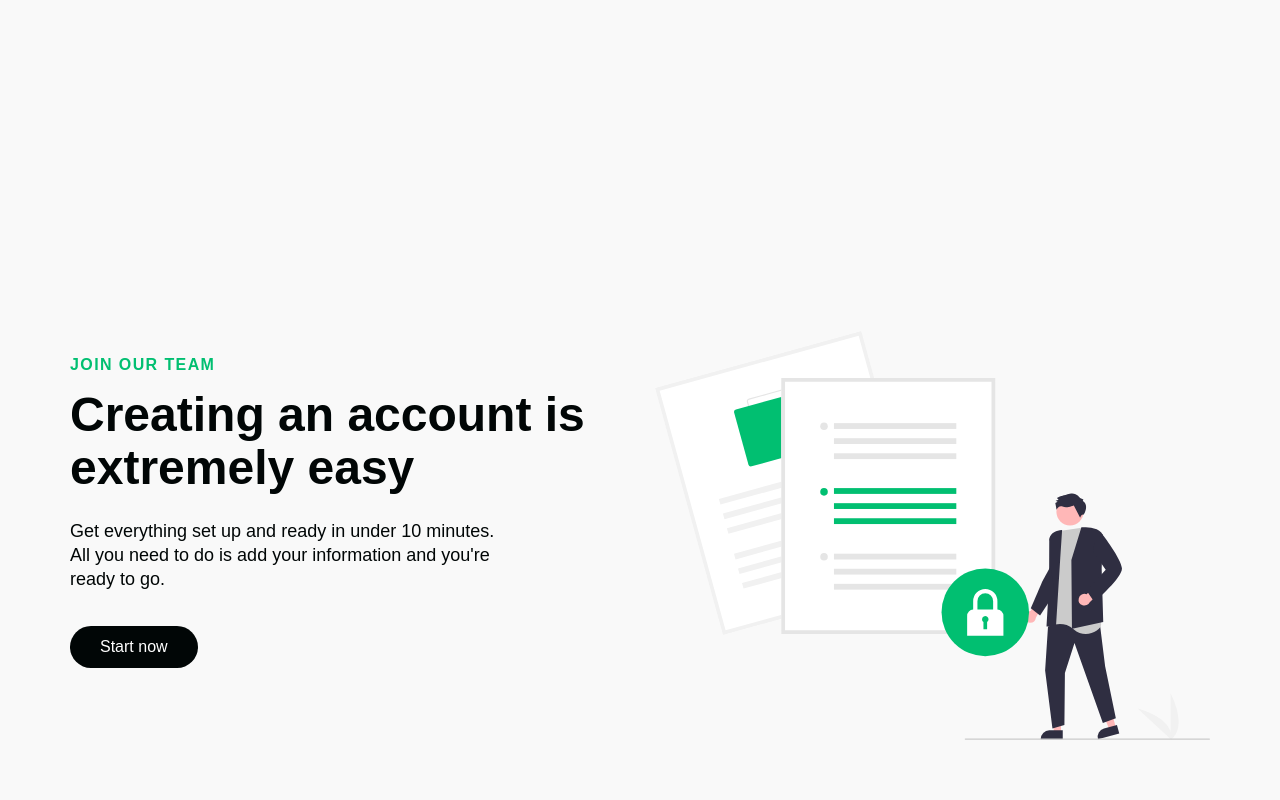
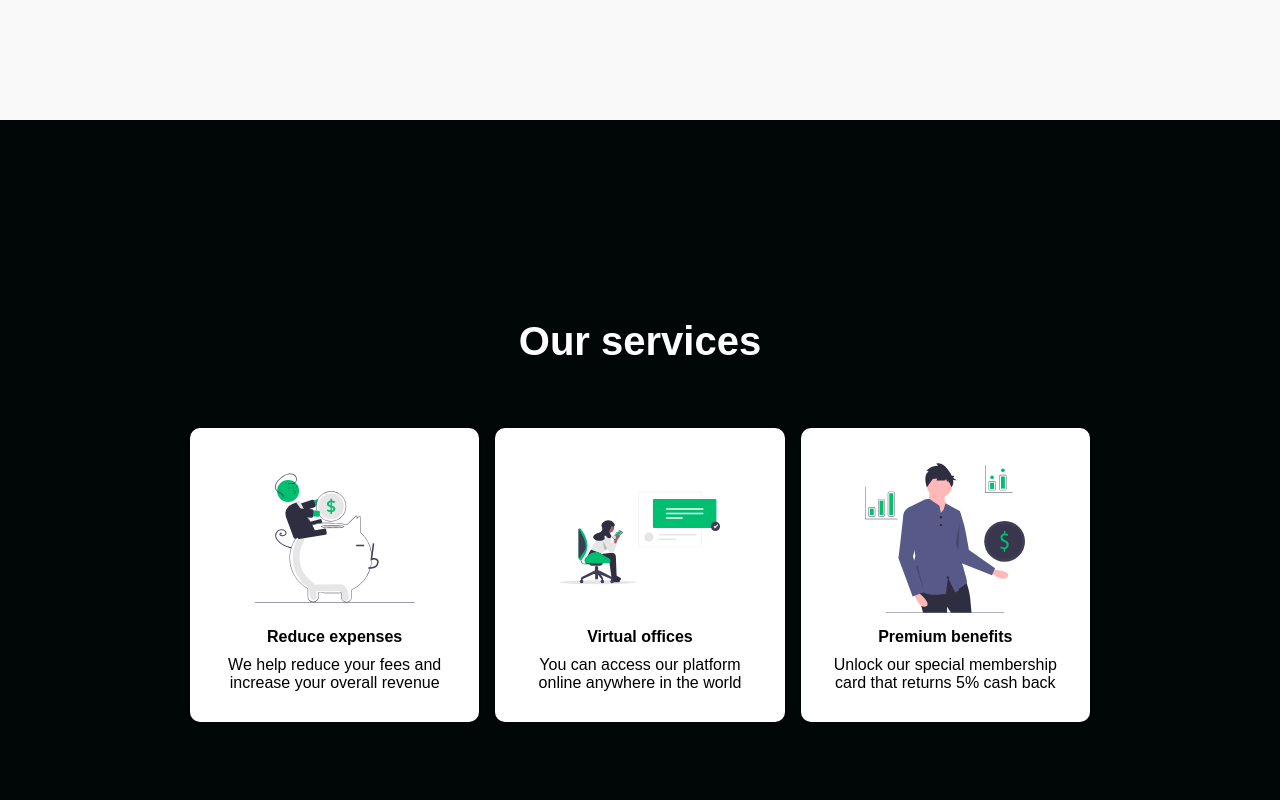
Before and after one commit to AgataLiberska/react-website-yt, a React (Create React App) app: page / in a window 1280 px wide. Shown: the part 2400-3200 px from the top of the page. Built offline with nearby package versions, Linux system fonts and the light colour scheme; a web font is replaced by a local one.

Commit message:
add services section and start signin page

```diff
--- a/src/App.js
+++ b/src/App.js
@@ -1,12 +1,16 @@
 import React from 'react';
 import Home from './pages';
-import {BrowserRouter as Router} from 'react-router-dom';
+import SignIn from './pages/signin';
+import {BrowserRouter as Router, Route, Switch} from 'react-router-dom';
 import './App.css';
 
 function App() {
   return (
     <Router>
-      <Home />
+      <Switch>
+        <Route path='/' component={Home} exact/>
+        <Route path='/signin' component={SignIn} exact />
+      </Switch>
     </Router>
   );
 }
--- /dev/null
+++ b/src/components/Services/ServicesElements.js
@@ -0,0 +1,81 @@
+import styled from 'styled-components';
+
+export const ServicesContainer = styled.div`
+    height: 800px;
+    display: flex;
+    flex-direction: column;
+    justify-content: center;
+    align-items: center;
+    background: #010606;
+
+    @media screen and (max-width: 768px) {
+        height: 1100px;
+    }
+
+    @media screen and (max-width: 480px) {
+        height: 1300px;
+    }
+`
+
+export const ServicesWrapper = styled.div`
+    max-width: 1000px;
+    margin: 0 auto;
+    display: grid;
+    grid-template-columns: 1fr 1fr 1fr;
+    align-items: center;
+    grid-gap: 16px;
+    padding: 0 50px;
+
+    @media screen and (max-width: 1000px) {
+        grid-template-columns: 1fr 1fr;
+    }
+
+    @media screen and (max-width: 768px) {
+        grid-template-columns: 1fr;
+    }
+`
+
+export const ServicesCard = styled.div`
+    background: #fff;
+    display: flex;
+    flex-direction: column;
+    justify-content: flex-start;
+    align-items: center;
+    border-radius: 10px;
+    max-height: 340px;
+    padding: 30px;
+    box-shadow: 0 1px 3px rgb( 0 0 0 / 0.2);
+    transition: all 0.2s ease-in-out;
+
+    &:hover {
+        transform: scale(1.02);
+        cursor: pointer;
+    }
+`
+
+export const ServicesIcon = styled.img`
+    height: 160px;
+    width: 160px;
+    margin-bottom: 10px;
+
+`
+
+export const ServicesH1 = styled.h1`
+    font-size: 2.5rem;
+    color: #fff;
+    margin-bottom: 64px;
+
+    @media screen and (max-width: 480px) {
+        font-size: 2rem;
+    }
+`
+
+export const ServicesH2 = styled.h2`
+    font-size: 1rem;
+    margin-bottom: 10px;
+`
+
+export const ServicesP = styled.p`
+    font-size: 1rem;
+    text-align: center;
+`
--- /dev/null
+++ b/src/components/Services/index.js
@@ -0,0 +1,41 @@
+import React from 'react';
+import Icon1 from '../../images/savings.svg';
+import Icon2 from '../../images/virtual-offices.svg';
+import Icon3 from '../../images/benefits.svg';
+import {
+    ServicesContainer,
+    ServicesWrapper,
+    ServicesCard,
+    ServicesIcon,
+    ServicesH1,
+    ServicesH2,
+    ServicesP,
+} from './ServicesElements';
+
+const Services = () => {
+    return (
+        <ServicesContainer id='services'>
+            <ServicesH1>Our services</ServicesH1>
+            <ServicesWrapper>
+                <ServicesCard>
+                    <ServicesIcon src={Icon1}/>
+                    <ServicesH2>Reduce expenses</ServicesH2>
+                    <ServicesP>We help reduce your fees and increase your overall revenue</ServicesP>
+                </ServicesCard>
+                <ServicesCard>
+                <ServicesIcon src={Icon2}/>
+                    <ServicesH2>Virtual offices</ServicesH2>
+                    <ServicesP>You can access our platform online anywhere in the world</ServicesP>
+                </ServicesCard>
+                <ServicesCard>
+                <ServicesIcon src={Icon3}/>
+                    <ServicesH2>Premium benefits</ServicesH2>
+                    <ServicesP>Unlock our special membership card that returns 5% cash back</ServicesP>
+                </ServicesCard>
+            </ServicesWrapper>
+
+        </ServicesContainer>
+    )
+}
+
+export default Services;
--- a/src/pages/index.js
+++ b/src/pages/index.js
@@ -4,6 +4,7 @@
 import HeroSection from '../components/HeroSection';
 import InfoSection from '../components/InfoSection';
 import {homeObjOne, homeObjTwo, homeObjThree} from '../components/InfoSection/Data';
+import Services from '../components/Services';
 
 const Home = () => {
     const [isOpen, setIsOpen] = useState(false);
@@ -19,6 +20,7 @@
             <HeroSection />
             <InfoSection {...homeObjOne}/>
             <InfoSection {...homeObjTwo}/>
+            <Services />
             <InfoSection {...homeObjThree}/>
         </>
     );
--- /dev/null
+++ b/src/pages/signin.js
@@ -0,0 +1,11 @@
+import React from 'react'
+
+const SignIn = () => {
+    return (
+        <h1>
+            Sign In
+        </h1>
+    )
+}
+
+export default SignIn
```
